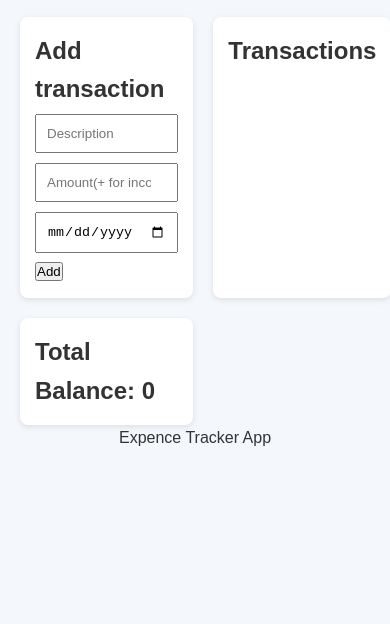
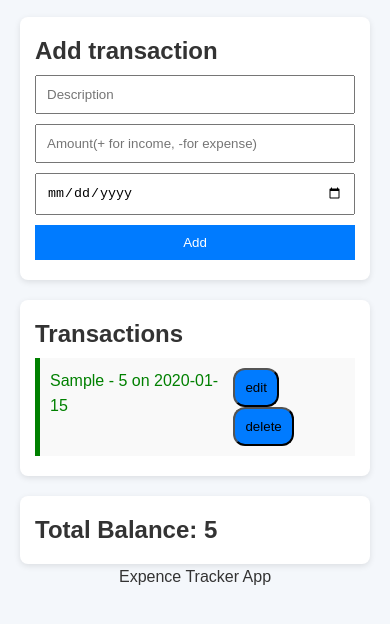
Before and after one commit to Evodie-nday/Expense-Tracker, a plain HTML site: page index.html in a window 390 px wide. Both pictures are taken after typing "Sample", "5", "2020-01-15" into the empty fields and a click on the button "Add". Shown: the part 100-724 px from the top of the page. Drawn offline with Linux system fonts and the light colour scheme.

Commit message:
made change

```diff
--- /dev/null
+++ b/App.js
@@ -0,0 +1,65 @@
+
+const form = document.getElementById("expense-form");
+const description = document.getElementById("description");
+const amount = document.getElementById("amount");
+const date = document.getElementById("date");
+const list = document.getElementById("expense-list");
+const balance = document.getElementById("balance");
+
+let transactions = JSON.parse(localStorage.getItem("transactions")) || [];
+
+
+function renderTransactions() {
+  list.innerHTML = "";
+  let total = 0;
+
+  transactions.forEach((t, index) => {
+    const li = document.createElement("li");
+    li.classList.add(t.amount > 0 ? "income" : "expense");
+    li.innerHTML = `
+      ${t.description} - ${t.amount} on ${t.date}
+      <div>
+        <button class="edit" onclick="editTransaction(${index})">edit</button>
+        <button class="delete" onclick="deleteTransaction(${index})">delete</button>
+      </div>
+    `;
+    list.appendChild(li);
+    total += Number(t.amount);
+  });
+
+  balance.textContent = total;
+  localStorage.setItem("transactions", JSON.stringify(transactions));
+}
+
+
+form.addEventListener("submit", (e) => {
+  e.preventDefault();
+  transactions.push({
+    description: description.value,
+    amount: Number(amount.value),
+    date: date.value
+  });
+  description.value = "";
+  amount.value = "";
+  date.value = "";
+  renderTransactions();
+});
+
+
+function editTransaction(index) {
+  const t = transactions[index];
+  description.value = t.description;
+  amount.value = t.amount;
+  date.value = t.date;
+  transactions.splice(index, 1);
+  renderTransactions();
+}
+
+
+function deleteTransaction(index) {
+  transactions.splice(index, 1);
+  renderTransactions();
+}
+
+
+renderTransactions();
--- a/index.html
+++ b/index.html
@@ -4,8 +4,8 @@
     <meta charset="UTF-8">
     <meta name="viewport" content="width=device-width, initial-scale=1.0">
     <title>Expense Tracker</title>
-    <link rel="stylesheet" href="./style.css">
-    <!-- <script src="./index.js"></script> -->
+    <link rel="stylesheet" href="style.css">
+
 </head>
 <body>
     <header>
@@ -36,6 +36,6 @@
     <footer>
       <p>Expence Tracker App </p>
     </footer>
-    <script src="index.js"></script>
+    <script src="App.js"></script>
 </body>
 </html>
--- a/index.js
+++ /dev/null
@@ -1,55 +0,0 @@
-const form = document.getElementById("expense-form");
-const description = document.getElementById("description");
-const amount = document.getElementById("amount");
-const date = document.getElementById("date");
-const list = document.getElementById("expense-list");
-const balance = document.getElementById("balance");
-
-let transactions = JSON.parse(localStorage.getItem("transanctions"))|| [];
-
-function renderTransactions(){
-  list.innerHTML = "";
-  let total = 0;
-
-  transactions.forEach((total, index) => {
-const li = document.createElement("li");
-li.classList.add(total.amount > 0 ? "income" : "expense");
-li.innerHTML = `
-${t.description} - ${t.amount} on ${t.date}
-<div>
-  <button class="edit" onclick="editTransactions(${index})">edit</button>
-  <button class="delete" onclick="deleteTransaction(${index})">delete</button>
-</div>`
-;
-list.appendChild(li);
-total += Number(t.amount);
-  });
-  balance.textContent = total;
-  localStorage.setItem("transactions", JSON.stringify(transactions));
-}
-form.addEventListener("submit", (e) =>{
-e.preventDefault();
-transactions.push({
-  description: description.value,
-  amount: Number(amount.value),
-  date: date.value
-});
-description.value = "";
-amount.value= "";
-date.value= "";
-renderTransactions();
-});
-function editTransaction(index){
-  const t= transactions[index];
-  description.value = t.description;
-  amount.value = t.amount;
-  date.value = t.date;
-  transactions.splice(index, 1);
-  renserTransactions();
-}
-
-function deleteTransaction(index){
-  transactions.splice(index, 1);
-  renderTransactions();
-}
-renderTransactions();
--- a/style.css
+++ b/style.css
@@ -3,40 +3,55 @@
   padding: 0;
   box-sizing: border-box;
 }
-body{
+
+body {
   font-family: Arial, sans-serif;
   background: #f4f7fb;
   color: #333;
   line-height: 1.6;
   padding: 20px;
 }
-header, footer{
+
+header, footer {
   text-align: center;
   margin-bottom: 20px;
 }
-main{
+
+main {
   display: grid;
   grid-template-columns: 1fr 2fr;
   gap: 20px;
 }
-section{
+
+section {
   background: #fff;
   padding: 15px;
   border-radius: 8px;
-  box-shadow: 0 2px 6px rgba(0, 0, 0, 0.1);
+  box-shadow: 0 2px 6px rgba(0,0,0,0.1);
 }
-form input, form buttom{
+
+form input, form button {
   margin: 5px 0;
   padding: 10px;
   width: 100%;
 }
-form buttom:hover{
+
+form button {
+  background: #007bff;
+  color: white;
+  border: none;
+  cursor: pointer;
+}
+
+form button:hover {
   background: #0056b3;
 }
+
 #expense-list {
   list-style: none;
 }
-#expense-list li{
+
+#expense-list li {
   display: flex;
   justify-content: space-between;
   background: #f9f9f9;
@@ -44,23 +59,21 @@ form buttom:hover{
   padding: 10px;
   border-left: 5px solid;
 }
-.income{
-  border-color: green;
-  color: green;
-}
-.expense{
-  border-color: red;
-  color: red;
-}
+
+.income { border-color: green; color: green; }
+.expense { border-color: red; color: red; }
+
 button.edit, button.delete {
   margin-left: 10px;
   cursor: pointer;
   background-color: #007bff;
   padding: 10px;
   border-radius: 12px;
+
 }
-@media(max-width: 768px){
-  main{
-    grid-column: 1fr;
+
+@media(max-width: 768px) {
+  main {
+    grid-template-columns: 1fr;
   }
 }
```
